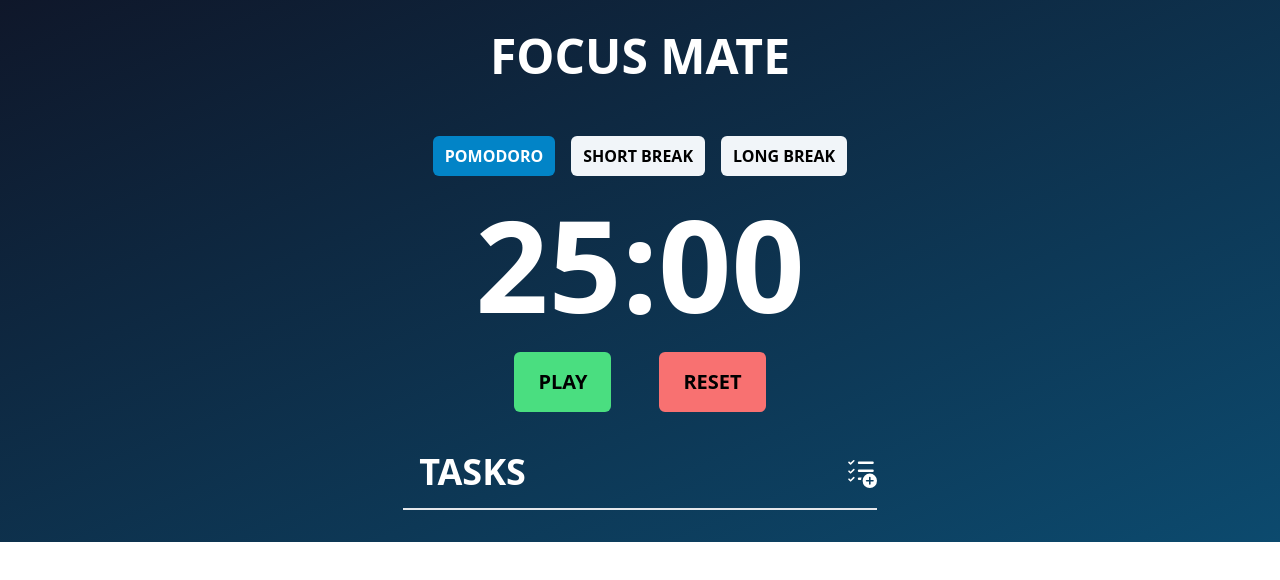
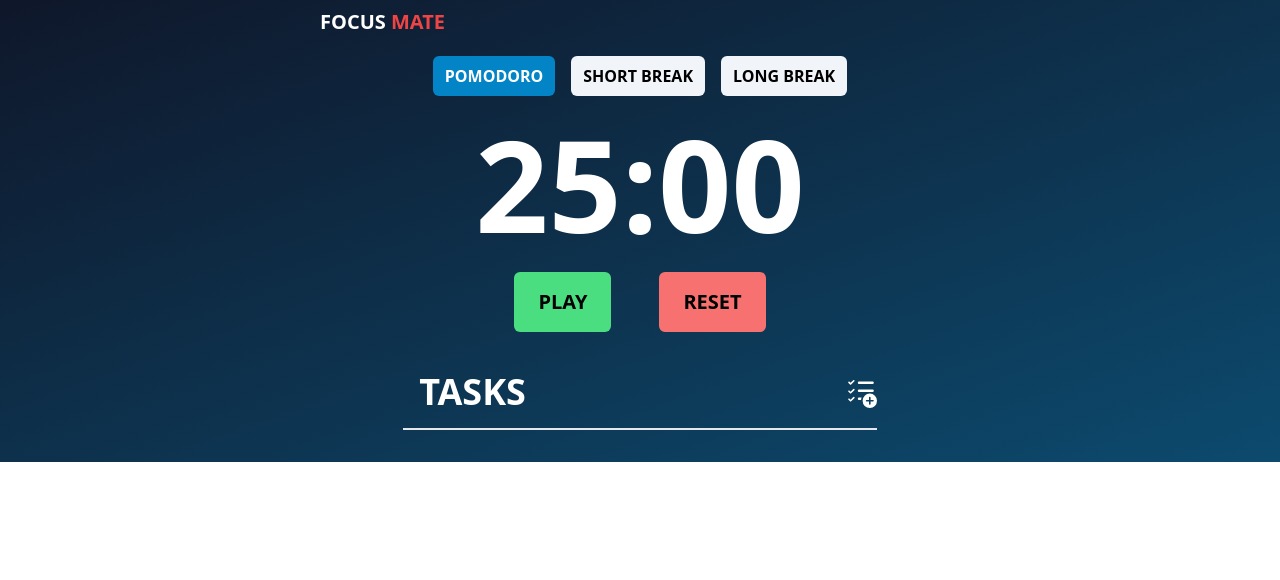
Before and after one commit to FrancoCanzani/pomodoro-app, a React (Vite) app: page / in a window 1280 px wide. Shown: the top 580 px of the page. Built offline with nearby package versions, Linux system fonts and the light colour scheme; what tailwindcss-animated would draw is missing.

Commit message:
Finished tasks component

```diff
--- a/src/App.tsx
+++ b/src/App.tsx
@@ -4,6 +4,7 @@ import Timer from './components/Timer';
 import FunctionalButton from './components/FunctionalButton';
 import TimerSelector from './components/TimerSelector';
 import Tasks from './components/Tasks';
+import Header from './components/Header';
 
 function App() {
   const [countdown, setCountdown] = useState({
@@ -38,10 +39,8 @@ function App() {
 
   return (
     <main className='font-atkinson flex flex-col items-center justify-center bg-gradient-to-br from-slate-900 to-sky-900'>
-      <h1 className='py-8 text-5xl font-bold uppercase text-white'>
-        Focus Mate
-      </h1>
-      <div className='flex items-center justify-center'>
+      <Header />
+      <div className='mt-8 flex items-center justify-center'>
         <TimerSelector
           timerType={'Pomodoro'}
           time={{
--- /dev/null
+++ b/src/components/Header.tsx
@@ -0,0 +1,9 @@
+export default function Header() {
+  return (
+    <header className='fixed left-80 top-2 w-screen '>
+      <h1 className='text-xl font-bold uppercase text-white'>
+        Focus <span className='text-red-500'>Mate</span>
+      </h1>
+    </header>
+  );
+}
--- a/src/components/Tasks.tsx
+++ b/src/components/Tasks.tsx
@@ -16,14 +16,9 @@ export default function Tasks() {
       text: e.target.task.value,
     };
     if (newTask.text.trim() !== '') {
-      setTasks((prevTasks) => [...prevTasks, newTask]);
+      setTasks([...tasks, newTask]);
       e.target.task.value = '';
     }
-  }
-
-  function handleDeleteTask(id) {
-    const filtered = tasks.filter((task) => task.id !== id);
-    setTasks({ ...filtered });
   }
 
   return (
@@ -60,7 +55,11 @@ export default function Tasks() {
               className='my-3 flex w-96 cursor-pointer items-center justify-between rounded-md border-l-4 bg-slate-950 px-8 py-3 text-xl font-medium text-white'
             >
               <p>{task.text}</p>
-              <button onClick={() => handleDeleteTask(task.id)}>
+              <button
+                onClick={() => {
+                  setTasks(tasks.filter((a) => a.id !== task.id));
+                }}
+              >
                 <svg
                   xmlns='http://www.w3.org/2000/svg'
                   width='25'
```
Also changed, not shown: src/main.tsx (+6 -6 lines).
